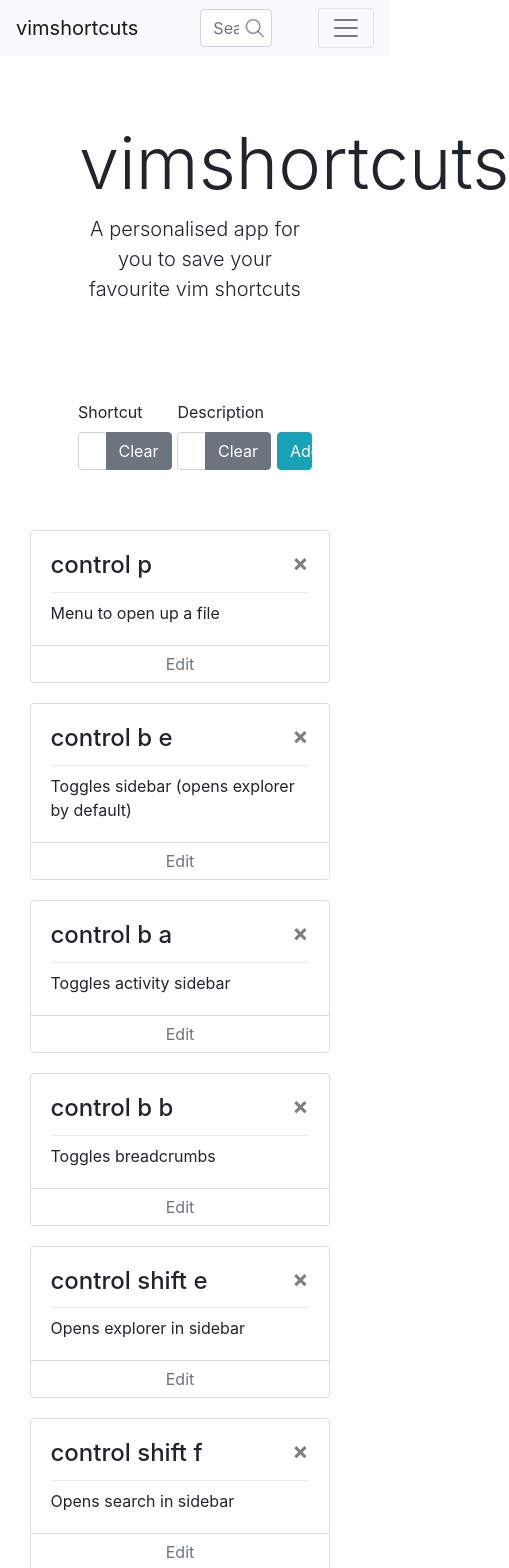
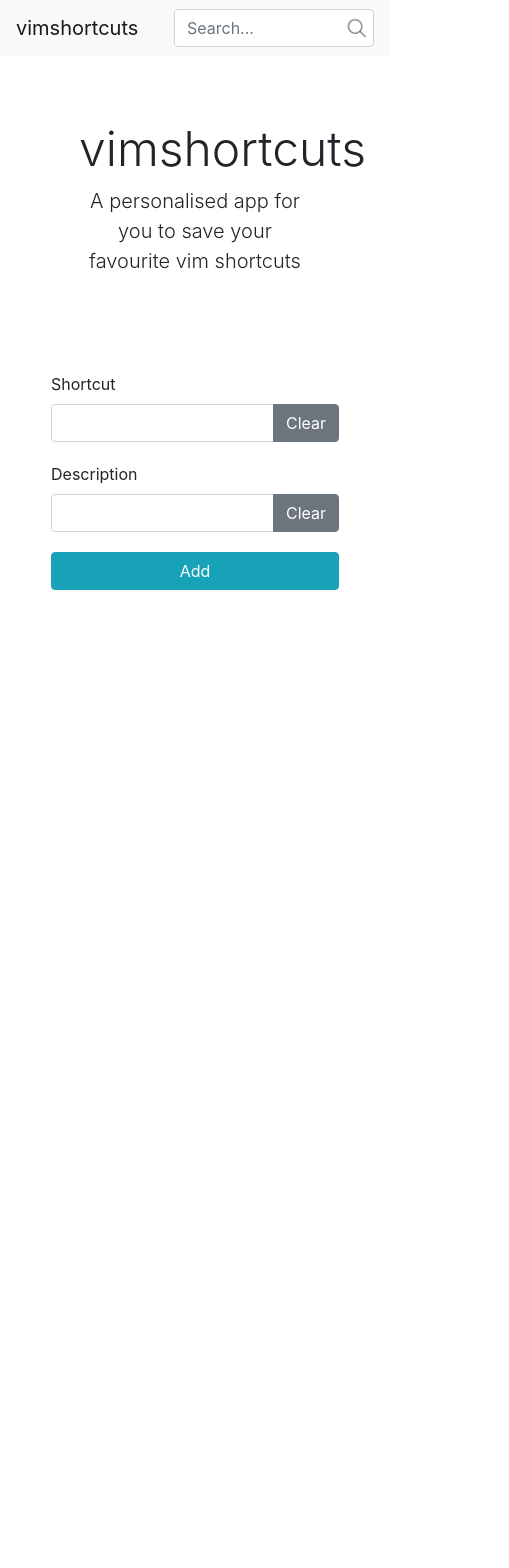
Before and after one commit to srishtisuri/vim-shortcuts-app, a React (Create React App) app: page / in a window 390 px wide. Shown: the top 1568 px of the page, 509 px wide, since content can reach past the window. After the commit the page ends 844 px from the top, so only its background shows below. Built offline with nearby package versions, Linux system fonts and the light colour scheme.

Commit message:
feat: use local storage to persist data, clean up code

```diff
--- a/src/App.css
+++ b/src/App.css
@@ -13,8 +13,8 @@
 .search {
   display: flex;
   align-items: center;
-  width: 20%;
-  margin: 0 auto;
+  /* width: 20%; */
+  /* margin: 0 auto; */
 }
 
 .search > Input {
@@ -41,8 +41,8 @@
 }
 
 .formBtn {
+  align-self: flex-end;
   width: 15%;
-  align-self: flex-end;
 }
 
 /* Shortcuts */
@@ -51,7 +51,7 @@
   display: flex;
   flex-wrap: wrap;
   margin: 0 auto;
-  justify-content: left;
+  justify-content: center;
 }
 
 /* Shortcut */
@@ -100,3 +100,44 @@
   box-shadow: none !important;
   outline: none !important;
 }
+
+/* Responsiveness */
+@media screen and (max-width: 720px) {
+  .display-3 {
+    font-size: 3.5rem;
+  }
+
+  .addShortcut {
+    width: 100%;
+    display: flex;
+    flex-direction: column;
+    align-items: center;
+  }
+
+  .formElement {
+    margin-bottom: 20px;
+    min-width: 288px;
+  }
+
+  .formBtn {
+    align-self: center;
+    width: 288px;
+  }
+}
+
+@media screen and (max-width: 768px) {
+  .search {
+    margin: initial;
+    width: initial;
+  }
+}
+
+@media screen and (max-width: 459px) {
+  .search {
+    max-width: 200px;
+  }
+
+  .display-3 {
+    font-size: 3rem;
+  }
+}
--- a/src/components/AddShortcut.jsx
+++ b/src/components/AddShortcut.jsx
@@ -10,18 +10,35 @@ const AddShortcut = (props) => {
   const [command, setCommand] = useState("");
   const [description, setDescription] = useState("");
 
+  const handleCmdOnKeyDown = (e) =>
+    setCommand((command + " " + e.key).trim().toLowerCase());
+
+  const handleDescOnChange = (e) => setDescription(e.target.value);
+
+  const handleCmdClear = () => setCommand("");
+
+  const handleDescClear = () => setDescription("");
+
+  const handleOnClick = () => {
+    dispatch(
+      addShortcut({
+        id: shortcuts.length + 1,
+        command: command,
+        description: description,
+      })
+    );
+    setCommand("");
+    setDescription("");
+  };
+
   return (
     <div className="addShortcut">
       <div className="formElement">
         <Label>Shortcut</Label>
         <InputGroup>
-          <Input
-            value={command}
-            onChange={() => {}}
-            onKeyDown={(e) => setCommand((command + " " + e.key).trim())}
-          />
+          <Input value={command} onKeyDown={handleCmdOnKeyDown} />
           <InputGroupAddon addonType="append">
-            <Button id="clearBtn" onClick={() => setCommand("")}>
+            <Button id="clearBtn" onClick={handleCmdClear}>
               Clear
             </Button>
           </InputGroupAddon>
@@ -30,32 +47,15 @@ const AddShortcut = (props) => {
       <div className="formElement">
         <Label>Description</Label>
         <InputGroup>
-          <Input
-            value={description}
-            onChange={(e) => setDescription(e.target.value)}
-          />
+          <Input value={description} onChange={handleDescOnChange} />
           <InputGroupAddon addonType="append">
-            <Button id="clearBtn" onClick={() => setDescription("")}>
+            <Button id="clearBtn" onClick={handleDescClear}>
               Clear
             </Button>
           </InputGroupAddon>
         </InputGroup>
       </div>
-      <Button
-        className="formBtn"
-        color="info"
-        onClick={() => {
-          dispatch(
-            addShortcut({
-              id: shortcuts.length + 1,
-              command: command,
-              description: description,
-            })
-          );
-          setCommand("");
-          setDescription("");
-        }}
-      >
+      <Button className="formBtn" color="info" onClick={handleOnClick}>
         Add
       </Button>
     </div>
--- a/src/components/Navbar.jsx
+++ b/src/components/Navbar.jsx
@@ -1,29 +1,13 @@
-import React, { useState } from "react";
-import {
-  Collapse,
-  Navbar,
-  NavbarBrand,
-  Nav,
-  NavbarText,
-  NavbarToggler,
-} from "reactstrap";
+import React from "react";
+import { Navbar, NavbarBrand } from "reactstrap";
 import SearchBar from "./SearchBar";
 
 const TopNav = (props) => {
-  const [isOpen, setIsOpen] = useState(false);
-
-  const toggle = () => setIsOpen(!isOpen);
-
   return (
     <div>
       <Navbar color="light" light expand="md">
         <NavbarBrand href="/">vimshortcuts</NavbarBrand>
         <SearchBar className="justify-content-end" search={props.search} />
-        <NavbarToggler onClick={toggle} />
-        <Collapse isOpen={isOpen} navbar>
-          <Nav className="mr-auto" navbar></Nav>
-          <NavbarText>Srishti Suri</NavbarText>
-        </Collapse>
       </Navbar>
     </div>
   );
--- a/src/components/SearchBar.jsx
+++ b/src/components/SearchBar.jsx
@@ -1,18 +1,17 @@
 import React from "react";
 import { Input } from "reactstrap";
-import SearchIcon from "../content/search-icon.png";
+import SearchIcon from "../assets/search-icon.png";
 import { useDispatch } from "react-redux";
 import { updateSearchText } from "../actions/searchActions";
 
 const SearchBar = (props) => {
   const dispatch = useDispatch();
 
+  const handleOnChange = (e) => dispatch(updateSearchText(e.target.value));
+
   return (
     <div className="search">
-      <Input
-        placeholder="Search..."
-        onChange={(e) => dispatch(updateSearchText(e.target.value))}
-      ></Input>
+      <Input placeholder="Search..." onChange={handleOnChange}></Input>
       <img href="" src={SearchIcon} alt="" />
     </div>
   );
--- a/src/components/ShortcutItem.jsx
+++ b/src/components/ShortcutItem.jsx
@@ -14,22 +14,33 @@ import {
 import { useDispatch } from "react-redux";
 import { removeShortcut, editShortcut } from "../actions/shortcutsActions";
 
-const Shortcut = (props) => {
+const Shortcut = ({ shortcut }) => {
   const dispatch = useDispatch();
-  const [command, setCommand] = useState(props.shortcut.command);
-  const [description, setDescription] = useState(props.shortcut.description);
+  const [command, setCommand] = useState(shortcut.command);
+  const [description, setDescription] = useState(shortcut.description);
   const [isEdit, setIsEdit] = useState(false);
 
-  const onRemove = () => {
-    dispatch(removeShortcut(props.shortcut.id));
+  const handleOnRemove = () => {
+    dispatch(removeShortcut(shortcut.id));
   };
 
-  const onEdit = () => {
-    setIsEdit(!isEdit);
-  };
+  const handleCmdOnClear = () => setCommand("");
 
-  const onSave = () => {
-    dispatch(editShortcut({ id: props.shortcut.id, command, description }));
+  const handleDescOnChange = (e) => setDescription(e.target.value);
+
+  const handleOnKeyDown = (e) =>
+    setCommand((command + " " + e.key).trim().toLowerCase());
+
+  const handleOnEdit = () => setIsEdit(!isEdit);
+
+  const handleOnSave = () => {
+    dispatch(
+      editShortcut({
+        id: shortcut.id,
+        command: command.toLowerCase(),
+        description,
+      })
+    );
     setIsEdit(!isEdit);
   };
 
@@ -38,7 +49,7 @@ const Shortcut = (props) => {
       <CardBody>
         <CardTitle tag="h4">
           {command}
-          <button className="close" onClick={onRemove} aria-label="Close">
+          <button className="close" onClick={handleOnRemove} aria-label="Close">
             <span aria-hidden="true">&times;</span>
           </button>
         </CardTitle>
@@ -51,9 +62,8 @@ const Shortcut = (props) => {
           color="info"
           className="footerBtn"
           id="editBtn"
-          onClick={onEdit}
+          onClick={handleOnEdit}
         >
-          {" "}
           Edit
         </Button>
       </CardFooter>
@@ -65,23 +75,16 @@ const Shortcut = (props) => {
       <CardBody>
         <CardTitle tag="h4">
           <InputGroup>
-            <Input
-              value={command}
-              onChange={() => {}}
-              onKeyDown={(e) => setCommand((command + " " + e.key).trim())}
-            />
+            <Input value={command} onKeyDown={handleOnKeyDown} />
             <InputGroupAddon addonType="append">
-              <Button outline id="clearBtn" onClick={() => setCommand("")}>
+              <Button outline id="clearBtn" onClick={handleCmdOnClear}>
                 Clear
               </Button>
             </InputGroupAddon>
           </InputGroup>
         </CardTitle>
         <DropdownItem divider />
-        <Input
-          value={description}
-          onChange={(e) => setDescription(e.target.value)}
-        ></Input>
+        <Input value={description} onChange={handleDescOnChange}></Input>
       </CardBody>
       <CardFooter id="editCardFooter">
         <Button
@@ -89,7 +92,7 @@ const Shortcut = (props) => {
           color="secondary"
           className="footerBtn"
           id="saveBtn"
-          onClick={onSave}
+          onClick={handleOnSave}
         >
           Save
         </Button>
--- a/src/components/Shortcuts.jsx
+++ b/src/components/Shortcuts.jsx
@@ -1,19 +1,24 @@
-import React from "react";
+import React, { useEffect } from "react";
 import { useSelector } from "react-redux";
 import ShortcutItem from "./ShortcutItem";
 
 const Shortcuts = () => {
-  const shortcuts = useSelector((state) => state.shortcuts);
+  const shortcuts = useSelector((state) => state.shortcuts) || [];
   const searchText = useSelector((state) => state.searchText);
 
-  const fieldMatch = (field, value) => {
-    return value
+  useEffect(() => {
+    localStorage.setItem("shortcuts", JSON.stringify(shortcuts));
+  }, [shortcuts]);
+
+  const fieldMatch = (field, value) =>
+    value
       .toLowerCase()
       .split(" ")
       .every((v) => field.toLowerCase().includes(v));
-  };
 
-  const shortcutsToRender = shortcuts
+  const shortcutsToRender =
+    shortcuts &&
+    shortcuts
       .filter(
         (s) =>
           fieldMatch(s.command, searchText) ||
--- a/src/reducers/shortcutsReducer.jsx
+++ b/src/reducers/shortcutsReducer.jsx
@@ -4,48 +4,49 @@ import {
   REMOVE_SHORTCUT,
 } from "../actions/actionTypes";
 
-const defaultState = [
-  {
-    id: 1,
-    command: "control p",
-    description: "Menu to open up a file",
-  },
-  {
-    id: 2,
-    command: "control b e",
-    description: "Toggles sidebar (opens explorer by default)",
-  },
-  {
-    id: 3,
-    command: "control b a",
-    description: "Toggles activity sidebar",
-  },
-  {
-    id: 4,
-    command: "control b b",
-    description: "Toggles breadcrumbs",
-  },
-  {
-    id: 5,
-    command: "control shift e",
-    description: "Opens explorer in sidebar",
-  },
-  {
-    id: 6,
-    command: "control shift f",
-    description: "Opens search in sidebar",
-  },
-  {
-    id: 7,
-    command: "control b o",
-    description: "Search for project and open it in existing window",
-  },
-  {
-    id: 8,
-    command: "control b shift o",
-    description: "Search for project and open in new window",
-  },
-];
+// const defaultState = [
+//   {
+//     id: 1,
+//     command: "control p",
+//     description: "Menu to open up a file",
+//   },
+//   {
+//     id: 2,
+//     command: "control b e",
+//     description: "Toggles sidebar (opens explorer by default)",
+//   },
+//   {
+//     id: 3,
+//     command: "control b a",
+//     description: "Toggles activity sidebar",
+//   },
+//   {
+//     id: 4,
+//     command: "control b b",
+//     description: "Toggles breadcrumbs",
+//   },
+//   {
+//     id: 5,
+//     command: "control shift e",
+//     description: "Opens explorer in sidebar",
+//   },
+//   {
+//     id: 6,
+//     command: "control shift f",
+//     description: "Opens search in sidebar",
+//   },
+//   {
+//     id: 7,
+//     command: "control b o",
+//     description: "Search for project and open it in existing window",
+//   },
+//   {
+//     id: 8,
+//     command: "control b shift o",
+//     description: "Search for project and open in new window",
+//   },
+// ];
+const defaultState = JSON.parse(localStorage.getItem("shortcuts"));
 
 export default (state = defaultState, action) => {
   switch (action.type) {
```
Also changed, not shown: src/assets/search-icon.png (renamed from src/content/search-icon.png), src/assets/white-plus.png (renamed from src/content/white-plus.png). Lines whose indentation alone changed are shown as unchanged.
